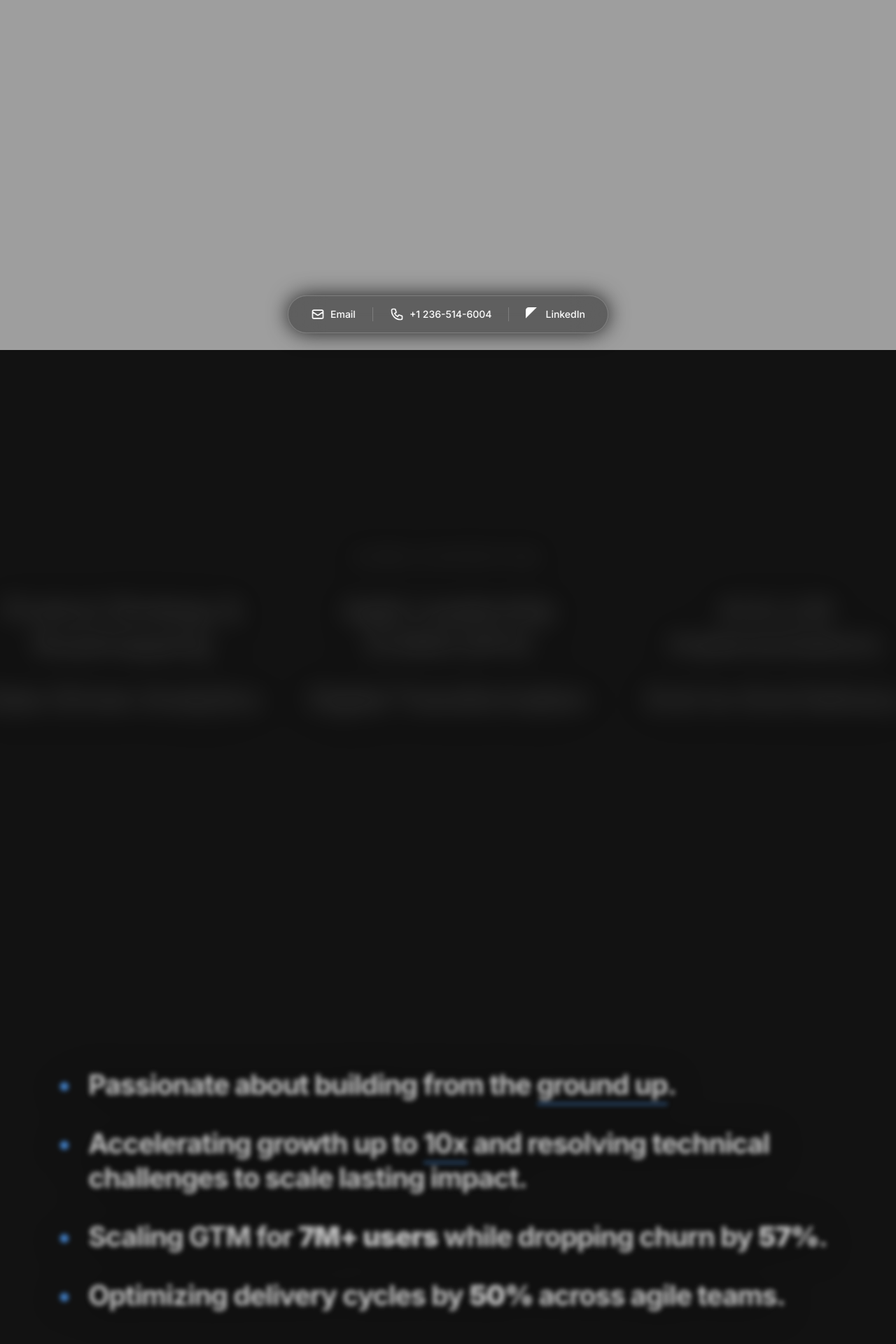
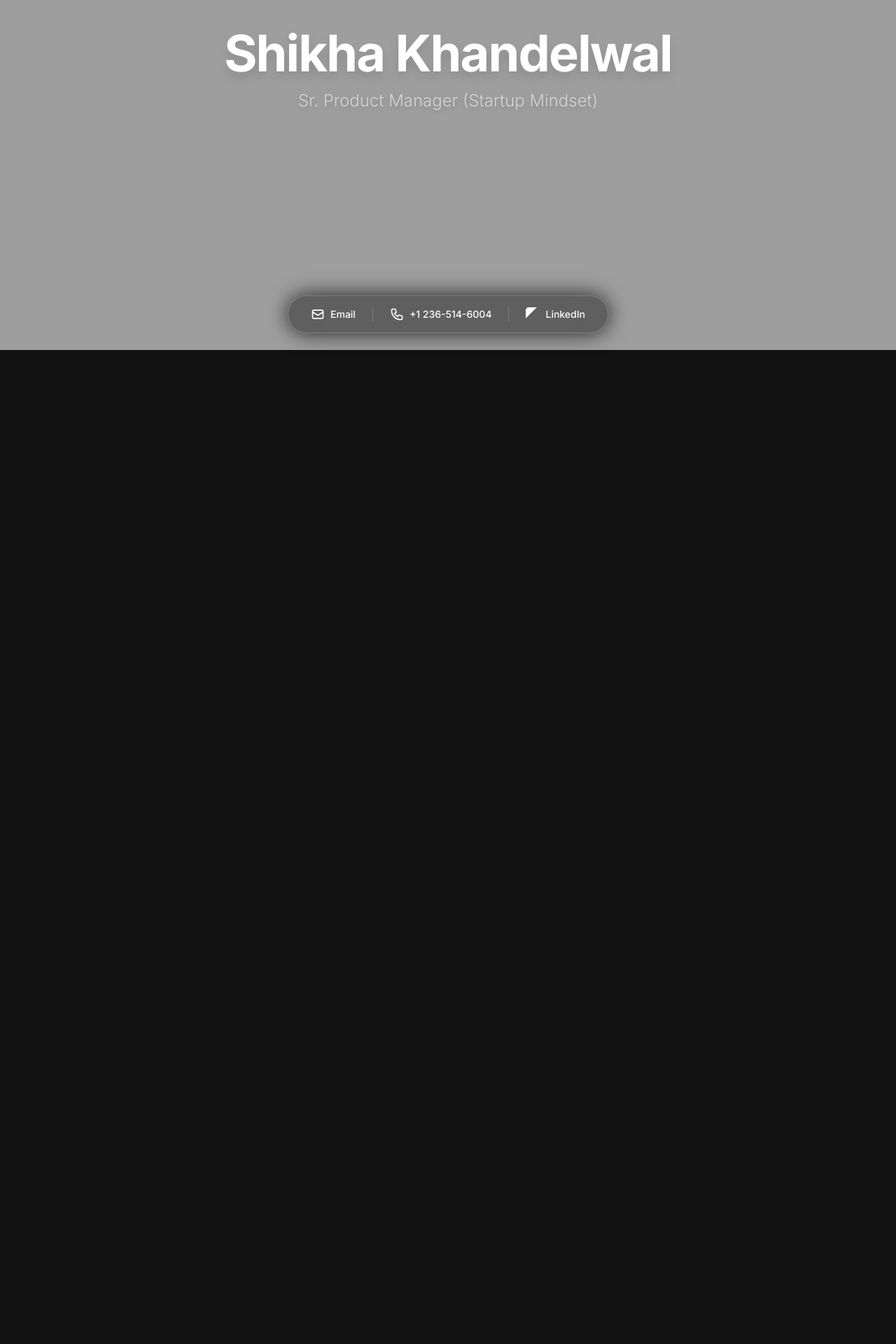
Before and after one commit to shikhakhandelwalm/shikha, a Next.js app: page / in a window 1280 px wide. Shown: the part 300-2220 px from the top of the page at 70% size. Built offline with nearby package versions, Linux system fonts and the light colour scheme.

Commit message:
scroling issue

```diff
--- a/src/app/globals.css
+++ b/src/app/globals.css
@@ -29,4 +29,5 @@ body {
 
 html {
   scroll-behavior: smooth;
+  scroll-snap-type: y proximity;
 }
--- a/src/components/Overlay.tsx
+++ b/src/components/Overlay.tsx
@@ -1,55 +1,10 @@
 "use client";
 
 import { motion, useScroll, useTransform } from "framer-motion";
-import { useRef, useEffect, useState } from "react";
-
-function Section({ children, isMobile }: { children: React.ReactNode; isMobile: boolean }) {
-  const ref = useRef<HTMLDivElement>(null);
-
-  const { scrollYProgress } = useScroll({
-    target: ref,
-    offset: ["start end", "end start"],
-  });
-
-  // Always call hooks unconditionally — use isMobile only for output values
-  const scrollPoints = [0.25, 0.5, 0.75];
-
-  const opacity = useTransform(scrollYProgress, scrollPoints, [0, 1, 0]);
-
-  // Lighter scale on mobile (less GPU work), bigger zoom on desktop
-  const scaleDesktop = useTransform(scrollYProgress, scrollPoints, [0.6, 1, 1.4]);
-  const scaleMobile  = useTransform(scrollYProgress, scrollPoints, [0.92, 1, 1.08]);
-
-  // Blur is completely skipped on mobile — most expensive GPU op on phones
-  const blurDesktop = useTransform(
-    scrollYProgress,
-    scrollPoints,
-    ["blur(16px)", "blur(0px)", "blur(16px)"]
-  );
-
-  return (
-    <section
-      ref={ref}
-      className="h-screen w-full flex items-center justify-center relative pointer-events-none"
-    >
-      <div className="sticky top-0 h-screen w-full flex items-center justify-center overflow-hidden pointer-events-none">
-        <motion.div
-          style={{
-            opacity,
-            scale:  isMobile ? scaleMobile : scaleDesktop,
-            filter: isMobile ? undefined : blurDesktop,
-            willChange: "transform, opacity",
-          }}
-          className="absolute inset-0 flex flex-col items-center justify-center w-full max-w-7xl mx-auto px-4 sm:px-8"
-        >
-          {children}
-        </motion.div>
-      </div>
-    </section>
-  );
-}
+import { useRef, useState, useEffect } from "react";
 
 export default function Overlay() {
+  const containerRef = useRef<HTMLDivElement>(null);
   const [isMobile, setIsMobile] = useState(false);
 
   useEffect(() => {
@@ -59,82 +14,122 @@ export default function Overlay() {
     return () => window.removeEventListener("resize", check);
   }, []);
 
+  const { scrollYProgress } = useScroll({
+    target: containerRef,
+    offset: ["start start", "end end"],
+  });
+
+  // ── Section 1 (Name): identical on mobile and desktop ──
+  // Starts fully visible at 0%, fades out at 10-15%.
+  const opacity1 = useTransform(scrollYProgress, [0, 0.1, 0.15, 1], [1, 1, 0, 0]);
+  const scale1   = useTransform(scrollYProgress, [0, 0.1, 0.15, 1], [1, 1, 1.4, 1.4]);
+  const blur1    = useTransform(scrollYProgress, [0, 0.1, 0.15, 1], ["blur(0px)", "blur(0px)", "blur(20px)", "blur(20px)"]);
+  const display1 = useTransform(scrollYProgress, (v) => v > 0.16 ? "none" : "flex");
+
+  // ── Section 2 (Core Expertise) ──
+  // Widened mobile window to ensure visibility and prevent "snap-past" vanishing
+  const opacity2D = useTransform(scrollYProgress, [0, 0.15, 0.20, 0.45, 0.50, 1], [0, 0, 1, 1, 0, 0]);
+  const scale2D   = useTransform(scrollYProgress, [0, 0.15, 0.20, 0.45, 0.50, 1], [0.7, 0.7, 1, 1, 1.4, 1.4]);
+  const blur2D    = useTransform(scrollYProgress, [0, 0.15, 0.20, 0.45, 0.50, 1], ["blur(20px)", "blur(20px)", "blur(0px)", "blur(0px)", "blur(20px)", "blur(20px)"]);
+  const display2D = useTransform(scrollYProgress, (v) => (v < 0.14 || v > 0.51) ? "none" : "flex");
+
+  const opacity2M = useTransform(scrollYProgress, [0, 0.05, 0.12, 0.45, 0.50, 1], [0, 0, 1, 1, 0, 0]);
+  const scale2M   = useTransform(scrollYProgress, [0, 0.05, 0.12, 0.45, 0.50, 1], [0.7, 0.7, 1, 1, 1.4, 1.4]);
+  const blur2M    = useTransform(scrollYProgress, [0, 0.05, 0.12, 0.45, 0.50, 1], ["blur(20px)", "blur(20px)", "blur(0px)", "blur(0px)", "blur(20px)", "blur(20px)"]);
+  const display2M = useTransform(scrollYProgress, (v) => (v < 0.04 || v > 0.52) ? "none" : "flex");
+
+  // ── Section 3 (Bullet Points) ──
+  // Shifting entry significantly earlier for mobile to guarantee appearance
+  const opacity3D = useTransform(scrollYProgress, [0, 0.45, 0.50, 0.85, 0.90, 1], [0, 0, 1, 1, 0, 0]);
+  const scale3D   = useTransform(scrollYProgress, [0, 0.45, 0.50, 0.85, 0.90, 1], [0.7, 0.7, 1, 1, 1.4, 1.4]);
+  const blur3D    = useTransform(scrollYProgress, [0, 0.45, 0.50, 0.85, 0.90, 1], ["blur(20px)", "blur(20px)", "blur(0px)", "blur(0px)", "blur(20px)", "blur(20px)"]);
+  const display3D = useTransform(scrollYProgress, (v) => (v < 0.44 || v > 0.91) ? "none" : "flex");
+
+  const opacity3M = useTransform(scrollYProgress, [0, 0.30, 0.38, 0.85, 0.90, 1], [0, 0, 1, 1, 0, 0]);
+  const scale3M   = useTransform(scrollYProgress, [0, 0.30, 0.38, 0.85, 0.90, 1], [0.7, 0.7, 1, 1, 1.4, 1.4]);
+  const blur3M    = useTransform(scrollYProgress, [0, 0.30, 0.38, 0.85, 0.90, 1], ["blur(20px)", "blur(20px)", "blur(0px)", "blur(0px)", "blur(20px)", "blur(20px)"]);
+  const display3M = useTransform(scrollYProgress, (v) => (v < 0.28 || v > 0.92) ? "none" : "flex");
+
   return (
-    <div className="relative w-full z-10 pointer-events-none -mt-[300vh] h-[300vh] flex flex-col">
+    <div ref={containerRef} className="relative w-full h-[500vh] -mt-[500vh] z-10 pointer-events-none">
+      {/* ── GHOST SNAP TARGETS ── */}
+      {/* This ensures the browser has physical targets to snap TO, matching the text moments */}
+      <div className="absolute inset-0 pointer-events-none">
+        <div className="h-screen snap-start" /> {/* Moment 1: Landing (0%) */}
+        <div style={{ top: "32.5%" }} className="absolute h-screen snap-start" /> {/* Moment 2: Expertise (Midpoint) */}
+        <div style={{ top: "67.5%" }} className="absolute h-screen snap-start" /> {/* Moment 3: Metrics (Midpoint) */}
+        <div style={{ top: "100%" }} className="absolute h-screen snap-start" />  {/* Moment 4: Transition out */}
+      </div>
 
-      {/* Section 1: Name + Title */}
-      <Section isMobile={isMobile}>
-        <h1 className="text-4xl sm:text-5xl md:text-7xl font-bold text-white tracking-tight drop-shadow-[0_4px_24px_rgba(0,0,0,0.8)] mix-blend-difference break-words text-center">
+      <div className="sticky top-0 w-full h-screen p-4 sm:p-8 md:p-24 overflow-hidden">
+
+        {/* Section 1: Name */}
+        <motion.div
+          style={{ opacity: opacity1, scale: scale1, filter: blur1, display: display1 }}
+          className="absolute inset-0 flex-col items-center justify-center text-center px-4"
+        >
+          <h1 className="text-4xl sm:text-5xl md:text-7xl font-bold text-white tracking-tight drop-shadow-xl mix-blend-difference break-words">
             Shikha Khandelwal
           </h1>
-        <p className="mt-2 text-lg sm:text-xl md:text-2xl font-light text-neutral-300 drop-shadow-[0_2px_12px_rgba(0,0,0,0.8)] mix-blend-difference text-center">
-          Sr. Product Manager{" "}
-          <span className="text-neutral-400 font-normal border border-white/20 rounded-full px-3 py-1 ml-2 text-base align-middle inline-block bg-white/5">
-            Startup Mindset
-          </span>
+          <p className="mt-2 sm:mt-4 text-lg sm:text-xl md:text-2xl font-light text-neutral-300 drop-shadow-md lg:mix-blend-difference">
+            Sr. Product Manager (Startup Mindset)
           </p>
-      </Section>
+        </motion.div>
 
         {/* Section 2: Core Expertise */}
-      <Section isMobile={isMobile}>
-        <h2 className="text-sm sm:text-base md:text-lg font-bold text-neutral-400 mb-6 tracking-[0.2em] uppercase mix-blend-difference text-center drop-shadow-[0_2px_12px_rgba(0,0,0,0.8)]">
+        <motion.div
+          style={{
+            opacity:  isMobile ? opacity2M : opacity2D,
+            scale:    isMobile ? scale2M   : scale2D,
+            filter:   isMobile ? blur2M    : blur2D,
+            display:  isMobile ? display2M : display2D,
+          }}
+          className="absolute inset-0 flex-col items-center justify-center p-4 sm:p-12 md:p-24 text-center"
+        >
+          <h2 className="text-sm sm:text-base md:text-lg font-bold text-neutral-400 mb-8 tracking-[0.2em] uppercase lg:mix-blend-difference">
             Core Expertise
           </h2>
-        <div className="grid grid-cols-2 lg:grid-cols-3 gap-x-6 gap-y-4 sm:gap-x-8 sm:gap-y-6 max-w-5xl mx-auto text-center w-full">
-          {[
-            "Product Strategy & Roadmapping",
-            "Agile Leadership (CSM/CSPO)",
-            "AI & LLM Implementations",
-            "Data-Driven Analytics",
-            "Digital Transformation",
-            "End-to-End Delivery",
-          ].map((skill) => (
-            <div
-              key={skill}
-              className="text-white text-base sm:text-2xl md:text-3xl font-medium tracking-tight mix-blend-difference drop-shadow-[0_4px_24px_rgba(0,0,0,0.8)]"
-            >
+          <div className="grid grid-cols-1 sm:grid-cols-2 lg:grid-cols-3 gap-x-8 gap-y-6 max-w-5xl mx-auto">
+            {["Product Strategy & Roadmapping", "Agile Leadership (CSM/CSPO)", "AI & LLM Implementations", "Data-Driven Analytics", "Digital Transformation", "End-to-End Delivery"].map(skill => (
+              <div key={skill} className="text-white text-lg sm:text-2xl md:text-3xl font-medium tracking-tight lg:mix-blend-difference drop-shadow-xl">
                 {skill}
               </div>
             ))}
           </div>
-      </Section>
+        </motion.div>
 
-      {/* Section 3: Metrics Bullet Points */}
-      <Section isMobile={isMobile}>
+        {/* Section 3: Bullet Points */}
+        <motion.div
+          style={{
+            opacity:  isMobile ? opacity3M : opacity3D,
+            scale:    isMobile ? scale3M   : scale3D,
+            filter:   isMobile ? blur3M    : blur3D,
+            display:  isMobile ? display3M : display3D,
+          }}
+          className="absolute inset-0 flex-col items-center justify-center p-4 sm:p-12 md:p-24 text-center"
+        >
           <div className="max-w-5xl mx-auto w-full px-4 sm:px-0">
-          <ul className="space-y-4 sm:space-y-8 text-lg sm:text-3xl md:text-4xl font-bold text-neutral-100 leading-tight drop-shadow-[0_4px_24px_rgba(0,0,0,0.8)] mix-blend-difference text-left tracking-tight">
+            <ul className="space-y-6 md:space-y-8 text-xl sm:text-2xl md:text-4xl font-bold text-neutral-200 leading-tight drop-shadow-xl lg:mix-blend-difference text-left tracking-tight">
               <li className="flex items-start">
-              <span className="text-blue-400 mr-3 md:mr-6 flex-shrink-0">•</span>
-              <span>
-                Passionate about building from the{" "}
-                <span className="border-b-2 border-blue-400 pb-0.5">ground up</span>.
-              </span>
+                <span className="text-blue-500 mr-4 md:mr-6 flex-shrink-0 mt-1 sm:mt-0">•</span>
+                <span>Passionate about building from the <span className="text-white underline decoration-blue-500">ground up</span>.</span>
               </li>
               <li className="flex items-start">
-              <span className="text-blue-400 mr-3 md:mr-6 flex-shrink-0">•</span>
-              <span>
-                Accelerating growth up to{" "}
-                <span className="border-b-2 border-blue-400 pb-0.5">10x</span> and resolving
-                technical challenges to scale lasting impact.
-              </span>
+                <span className="text-blue-500 mr-4 md:mr-6 flex-shrink-0 mt-1 sm:mt-0">•</span>
+                <span>Accelerating growth up to <span className="text-white underline decoration-blue-500">10x</span> and resolving technical challenges to scale lasting impact.</span>
               </li>
               <li className="flex items-start">
-              <span className="text-blue-400 mr-3 md:mr-6 flex-shrink-0">•</span>
-              <span>
-                Scaling GTM for <span className="font-black">7M+ users</span> while dropping
-                churn by <span className="font-black">57%</span>.
-              </span>
+                <span className="text-blue-500 mr-4 md:mr-6 flex-shrink-0 mt-1 sm:mt-0">•</span>
+                <span>Scaling GTM strategies for <span className="text-white">7M+ users</span> while dropping churn by <span className="text-white">57%</span>.</span>
               </li>
               <li className="flex items-start">
-              <span className="text-blue-400 mr-3 md:mr-6 flex-shrink-0">•</span>
-              <span>
-                Optimizing delivery cycles by{" "}
-                <span className="font-black">50%</span> across agile teams.
-              </span>
+                <span className="text-blue-500 mr-4 md:mr-6 flex-shrink-0 mt-1 sm:mt-0">•</span>
+                <span>Optimizing agile workflows to decrease cycle delivery times by <span className="text-white">50%</span>.</span>
               </li>
             </ul>
           </div>
-      </Section>
+        </motion.div>
+      </div>
     </div>
   );
 }
--- a/src/components/Projects.tsx
+++ b/src/components/Projects.tsx
@@ -68,7 +68,7 @@ export default function Projects() {
   const selectedProject = projects.find(p => p.id === selectedId);
 
   return (
-    <section className="relative w-full bg-[#121212] py-32 px-4 md:px-12 z-20 overflow-hidden">
+    <section className="relative w-full bg-[#121212] py-32 px-4 md:px-12 z-20 overflow-hidden snap-start">
       <div className="max-w-7xl mx-auto">
         <h2 className="text-4xl md:text-6xl font-black text-white mb-16 tracking-tight">
           Work Experience
--- a/src/components/ResumeSections.tsx
+++ b/src/components/ResumeSections.tsx
@@ -47,7 +47,7 @@ export default function ResumeSections() {
   return (
     <div className="w-full bg-[#121212] flex flex-col items-center">
       {/* Certifications Section */}
-      <section className="relative w-full pb-24 px-4 md:px-12 z-20">
+      <section className="relative w-full pb-24 px-4 md:px-12 z-20 snap-start">
         <div className="max-w-7xl mx-auto">
           <h2 className="text-4xl md:text-6xl font-black text-white mb-16 tracking-tight">
             Certifications
@@ -74,7 +74,7 @@ export default function ResumeSections() {
       </section>
 
       {/* Education Section */}
-      <section className="relative w-full py-24 px-4 md:px-12 z-20 bg-white/[0.02]">
+      <section className="relative w-full py-24 px-4 md:px-12 z-20 bg-white/[0.02] snap-start">
         <div className="max-w-7xl mx-auto">
           <h2 className="text-4xl md:text-6xl font-black text-white mb-16 tracking-tight">
             Education
--- a/src/components/ScrollyCanvas.tsx
+++ b/src/components/ScrollyCanvas.tsx
@@ -2,127 +2,100 @@
 
 import { useEffect, useRef, useState } from "react";
 import { useScroll, useMotionValueEvent } from "framer-motion";
-import Image from "next/image";
 
-const FRAME_COUNT = 120;
+const FRAME_COUNT = 120; // 0 to 119
 
-function DesktopCanvas() {
+export default function ScrollyCanvas() {
   const containerRef = useRef<HTMLDivElement>(null);
   const canvasRef = useRef<HTMLCanvasElement>(null);
-  const imagesRef = useRef<HTMLImageElement[]>([]);
+  const [images, setImages] = useState<HTMLImageElement[]>([]);
 
   const { scrollYProgress } = useScroll({
     target: containerRef,
-    offset: ["start start", "end end"],
+    offset: ["start start", "end end"]
   });
 
-  const drawFrame = (index: number) => {
-    if (!canvasRef.current || imagesRef.current.length === 0) return;
+  // Shared draw function
+  const drawFrame = (imgs: HTMLImageElement[], frameIndex: number) => {
+    if (!canvasRef.current) return;
     const context = canvasRef.current.getContext("2d");
     if (!context) return;
-    const img = imagesRef.current[index];
+    const img = imgs[frameIndex];
     if (img && img.complete) {
       const canvas = canvasRef.current;
       const hRatio = canvas.width / img.width;
       const vRatio = canvas.height / img.height;
       const zoomFactor = 1.15;
       const ratio = Math.max(hRatio, vRatio) * zoomFactor;
-      const cx = (canvas.width - img.width * ratio) / 2;
-      const cy = (canvas.height - img.height * ratio) / 2;
+      const centerShift_x = (canvas.width - img.width * ratio) / 2;
+      const centerShift_y = (canvas.height - img.height * ratio) / 2;
       context.clearRect(0, 0, canvas.width, canvas.height);
-      context.drawImage(img, 0, 0, img.width, img.height, cx, cy, img.width * ratio, img.height * ratio);
+      context.drawImage(
+        img,
+        0, 0, img.width, img.height,
+        centerShift_x, centerShift_y, img.width * ratio, img.height * ratio
+      );
     }
   };
 
+  // Preload images
+  useEffect(() => {
+    const loadedImgs: HTMLImageElement[] = [];
+    for (let i = 0; i < FRAME_COUNT; i++) {
+      const img = new Image();
+      const frameNum = i.toString().padStart(3, "0");
+      img.src = `/sequence/frame_${frameNum}_delay-0.066s.png`;
+
+      // FIX #1: Draw frame 0 immediately on load so background is visible without scrolling
+      if (i === 0) {
+        img.onload = () => {
+          if (canvasRef.current) {
+            canvasRef.current.width = window.innerWidth * window.devicePixelRatio;
+            canvasRef.current.height = window.innerHeight * window.devicePixelRatio;
+            canvasRef.current.style.width = window.innerWidth + 'px';
+            canvasRef.current.style.height = window.innerHeight + 'px';
+            drawFrame(loadedImgs, 0);
+          }
+        };
+      }
+
+      loadedImgs.push(img);
+    }
+    setImages(loadedImgs);
+  }, []);
+
+  // Update canvas on scroll
   useMotionValueEvent(scrollYProgress, "change", (latest) => {
-    let idx = Math.floor(latest * (FRAME_COUNT - 1));
-    idx = Math.max(0, Math.min(idx, FRAME_COUNT - 1));
-    drawFrame(idx);
+    if (!canvasRef.current || images.length === 0) return;
+    let frameIndex = Math.floor(latest * (FRAME_COUNT - 1));
+    if (frameIndex < 0) frameIndex = 0;
+    if (frameIndex >= FRAME_COUNT) frameIndex = FRAME_COUNT - 1;
+    drawFrame(images, frameIndex);
   });
 
+  // Handle Resize
   useEffect(() => {
-    const imgs: HTMLImageElement[] = [];
-    for (let i = 0; i < FRAME_COUNT; i++) {
-      const img = new window.Image();
-      img.src = `/sequence/frame_${i.toString().padStart(3, "0")}_delay-0.066s.png`;
-      if (i === 0) {
-        img.onload = () => {
-          if (canvasRef.current && canvasRef.current.width === 0) {
-            canvasRef.current.width = window.innerWidth * window.devicePixelRatio;
-            canvasRef.current.height = window.innerHeight * window.devicePixelRatio;
-          }
-          requestAnimationFrame(() => drawFrame(0));
-        };
+    const handleResize = () => {
+      if (canvasRef.current && images.length > 0) {
+        canvasRef.current.width = window.innerWidth * window.devicePixelRatio;
+        canvasRef.current.height = window.innerHeight * window.devicePixelRatio;
+        canvasRef.current.style.width = window.innerWidth + 'px';
+        canvasRef.current.style.height = window.innerHeight + 'px';
+        window.dispatchEvent(new Event('scroll'));
       }
-      imgs.push(img);
-    }
-    imagesRef.current = imgs;
-
-    const handleResize = () => {
-      if (!canvasRef.current) return;
-      canvasRef.current.width = window.innerWidth * window.devicePixelRatio;
-      canvasRef.current.height = window.innerHeight * window.devicePixelRatio;
-      canvasRef.current.style.width = window.innerWidth + "px";
-      canvasRef.current.style.height = window.innerHeight + "px";
-      const idx = Math.max(0, Math.min(
-        Math.floor(scrollYProgress.get() * (FRAME_COUNT - 1)),
-        FRAME_COUNT - 1
-      ));
-      requestAnimationFrame(() => drawFrame(idx));
     };
 
     window.addEventListener("resize", handleResize);
-    handleResize();
+    requestAnimationFrame(handleResize);
+
     return () => window.removeEventListener("resize", handleResize);
-  }, []);
+  }, [images]);
 
   return (
-    <div ref={containerRef} className="relative w-full h-[300vh] bg-[#121212]">
+    <div ref={containerRef} className="relative w-full h-[500vh] bg-[#121212]">
       <div className="sticky top-0 w-full h-screen overflow-hidden">
         <canvas ref={canvasRef} className="w-full h-full block" />
       </div>
     </div>
   );
 }
-
-function MobileBackground() {
-  return (
-    // On mobile: one tall sticky block matching the 300vh scroll distance.
-    // A single crisp frame is used as the background — no JS animation, zero jank.
-    <div className="relative w-full h-[300vh] bg-[#121212]">
-      <div className="sticky top-0 w-full h-screen overflow-hidden">
-        <div className="relative w-full h-full">
-          <Image
-            src="/sequence/frame_060_delay-0.066s.png"
-            alt="Background"
-            fill
-            priority
-            className="object-cover object-center scale-110"
-            quality={85}
-          />
-          {/* Subtle dark overlay to keep text legible */}
-          <div className="absolute inset-0 bg-black/40" />
-        </div>
-      </div>
-    </div>
-  );
-}
-
-export default function ScrollyCanvas() {
-  const [isMobile, setIsMobile] = useState<boolean | null>(null);
-
-  useEffect(() => {
-    // Check once on mount — avoids SSR mismatch
-    const check = () => setIsMobile(window.innerWidth < 768);
-    check();
-    window.addEventListener("resize", check);
-    return () => window.removeEventListener("resize", check);
-  }, []);
-
-  // Avoid flash of wrong content during SSR hydration
-  if (isMobile === null) {
-    return <div className="relative w-full h-[300vh] bg-[#121212]" />;
-  }
-
-  return isMobile ? <MobileBackground /> : <DesktopCanvas />;
-}
```
Lines whose indentation alone changed are shown as unchanged.
